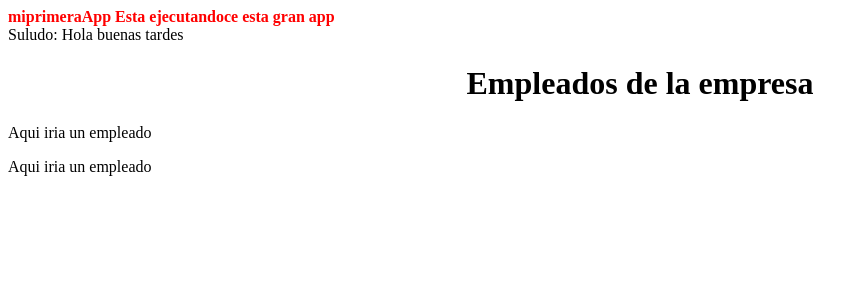
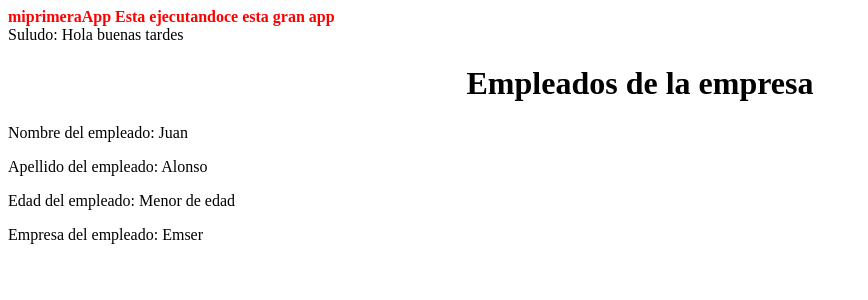
Before and after one commit to juanignacioalonso/angularPildoras, an Angular app in the folder miprimeraApp/: page / in a window 1280 px wide. Shown: the top 300 px of the page, without its empty margins (0-868 px from the left). Built offline with nearby package versions, Linux system fonts and the light colour scheme.

Commit message:
Interpolación I

```diff
--- a/miprimeraApp/src/app/app.component.html
+++ b/miprimeraApp/src/app/app.component.html
@@ -4,5 +4,3 @@
     <span>Suludo: {{saludo}}</span>
     <br>
     <app-empleados></app-empleados>
-    <app-empleado></app-empleado>
-    <app-empleado></app-empleado>
--- a/miprimeraApp/src/app/empleado/empleado.component.html
+++ b/miprimeraApp/src/app/empleado/empleado.component.html
@@ -1 +1,4 @@
-<p>Aqui iria un empleado</p>
+<p>Nombre del empleado: {{nombre}}</p>
+<p>Apellido del empleado: {{apellido}}</p>
+<p>Edad del empleado: {{edad<18 ? "Menor de edad":"Mayor de edad"}}</p>
+<p>Empresa del empleado: {{empresa}}</p>
--- a/miprimeraApp/src/app/empleado/empleado.component.ts
+++ b/miprimeraApp/src/app/empleado/empleado.component.ts
@@ -9,6 +9,15 @@ import { Component, OnInit } from '@angular/core';
 })
 export class EmpleadoComponent implements OnInit {
 
+  nombre="Juan";
+  apellido="Alonso";
+  edad=5;
+  empresa="Emser";
+
+  /*getEdad(){
+    return this.edad;
+  }*/
+
   constructor() { }
 
   ngOnInit(): void {
--- a/miprimeraApp/src/app/empleados/empleados.component.html
+++ b/miprimeraApp/src/app/empleados/empleados.component.html
@@ -1 +1,3 @@
 <h1 style="text-align:center ;">Empleados de la empresa</h1>
+
+<app-empleado></app-empleado>
```
